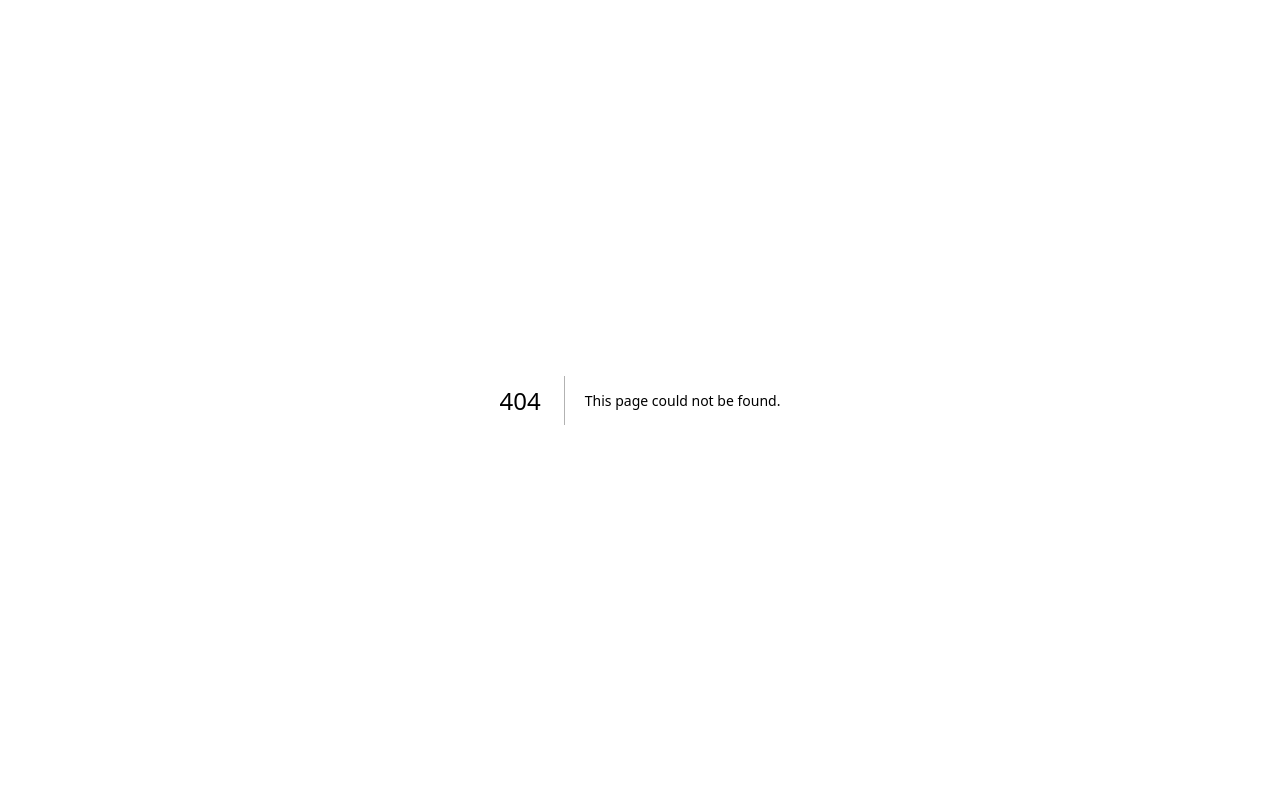
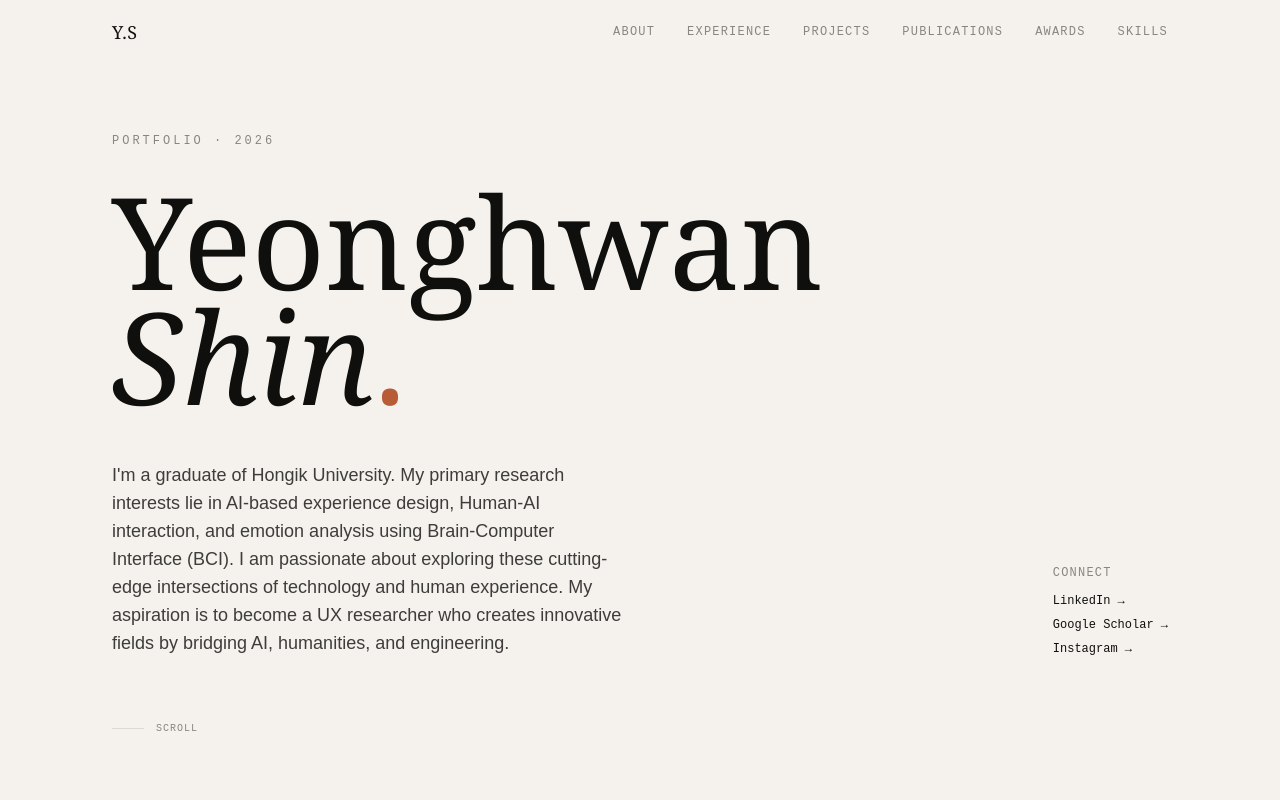
Before and after one commit to qnftk020/portfolio, a Next.js app in the folder portfolio/: page /portfolio/ in a window 1280 px wide. Before the commit this address had no page. Shown: the top 800 px of the page. Built offline with nearby package versions, Linux system fonts and the light colour scheme.

Commit message:
Add files via upload

```diff
--- a/portfolio/components/Nav.tsx
+++ b/portfolio/components/Nav.tsx
@@ -5,6 +5,7 @@ import { useState, useEffect } from 'react'
 const navItems = [
   { label: 'About', href: '#about' },
   { label: 'Experience', href: '#experience' },
+  { label: 'Projects', href: '#projects' },
   { label: 'Publications', href: '#publications' },
   { label: 'Awards', href: '#awards' },
   { label: 'Skills', href: '#skills' },
--- a/portfolio/components/Projects.tsx
+++ b/portfolio/components/Projects.tsx
@@ -24,7 +24,7 @@ export default function Projects() {
   const selectedProject = projects.find(p => p.id === selected)
 
   return (
-    <section className="py-16 sm:py-24 px-5 sm:px-8 md:px-12 max-w-6xl mx-auto">
+    <section id="projects" className="py-16 sm:py-24 px-5 sm:px-8 md:px-12 max-w-6xl mx-auto">
       {/* Header */}
       <div className="flex items-baseline gap-4 mb-10 sm:mb-14">
         <span className="font-mono text-[10px] tracking-widest uppercase text-muted">04</span>
--- a/portfolio/next.config.js
+++ b/portfolio/next.config.js
@@ -1,9 +1,8 @@
 /** @type {import('next').NextConfig} */
 const nextConfig = {
   output: 'export',
-  // GitHub Pages에서 커스텀 도메인 없이 배포할 경우:
-  // basePath: '/repository-name',
-  // assetPrefix: '/repository-name/',
+  basePath: '/portfolio',
+  assetPrefix: '/portfolio/',
   trailingSlash: true,
   images: {
     unoptimized: true,
```
Also changed, not shown: 4 other files (tests, documents, lock files or other folders).
